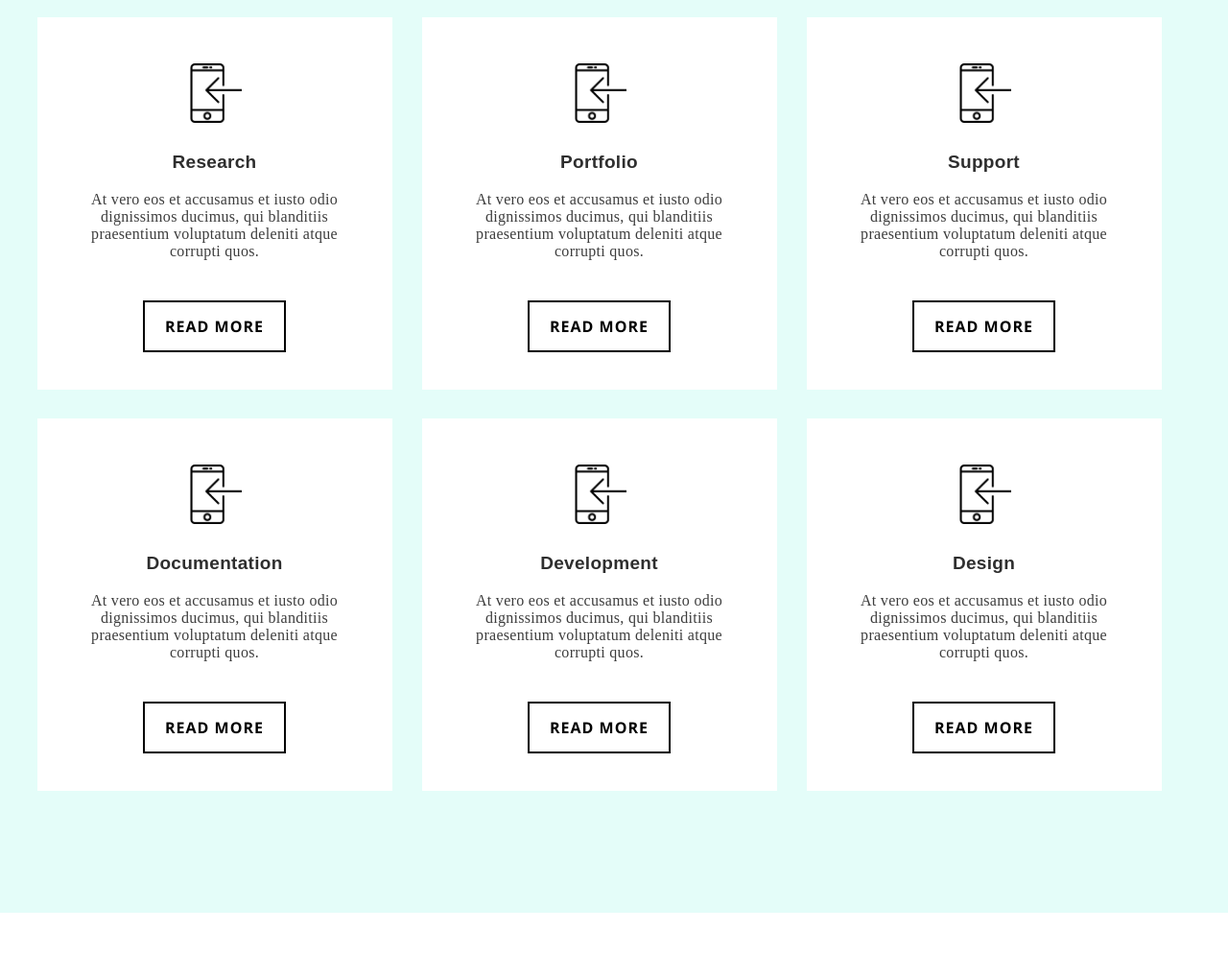
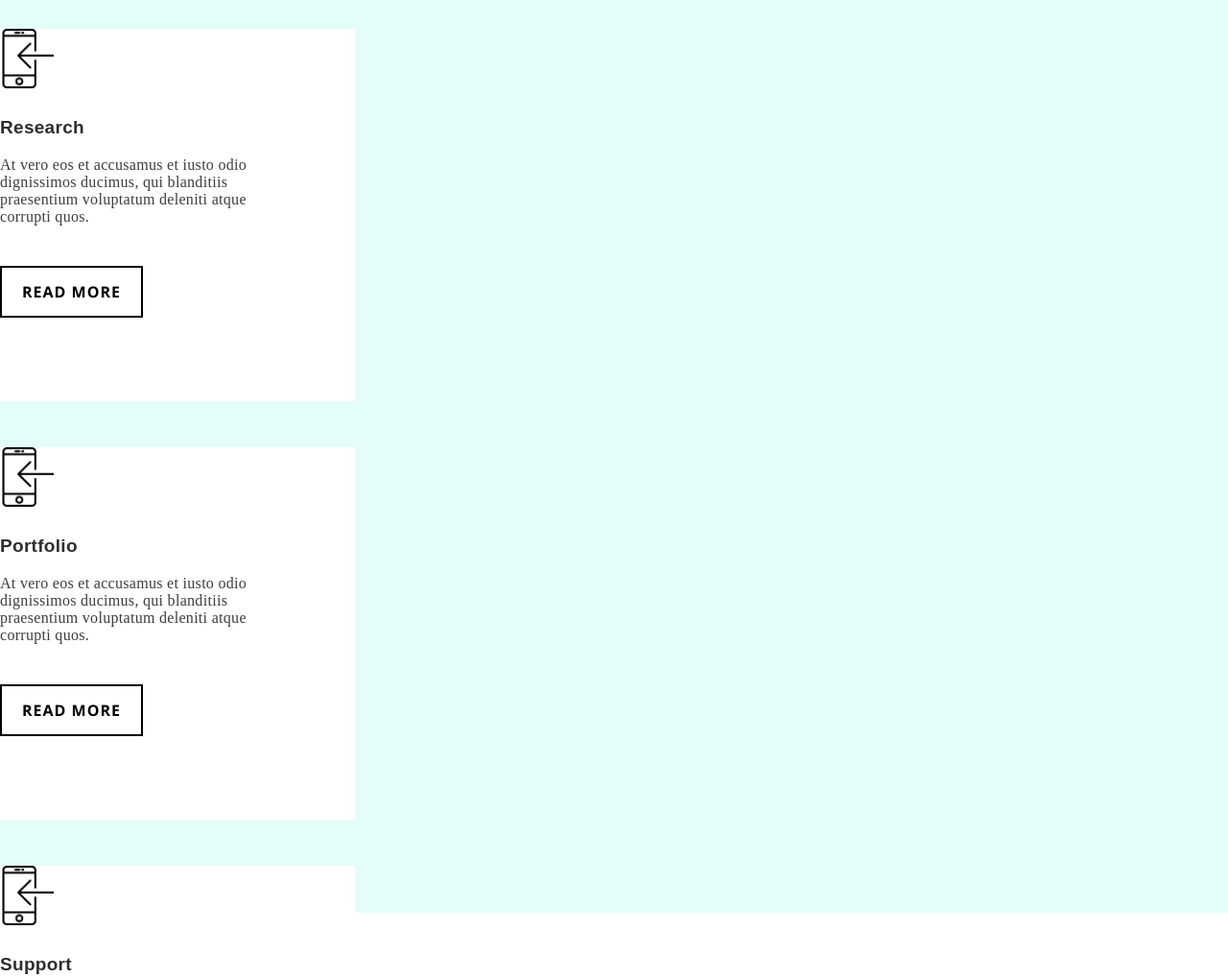
Before and after one commit to vldmrzmz/My-Project-1, a plain HTML site: page index.html in a window 1280 px wide. Shown: the part 1800-2819 px from the top of the page at 96% size. Drawn offline with nearby package versions, Linux system fonts and the light colour scheme; files whose address does not match are found by name.

Commit message:
Update index.html

```diff
--- a/index.html
+++ b/index.html
@@ -75,91 +75,95 @@
 
     <div id="services" class="our_services_bg">
 
-        <div class="serv_h" align="center">Our Services</div>
-        <div class="serv_c" align="center">Lorem ipsum dolor sit amet, consectetur adipiscing elit, sed do eiusmod tempor <br> incididunt ut labore et dolore magna aliqua. Ut enim ad minim veniam,</div>
+        <div class="serv_h" >Our Services</div>
+        <div class="serv_c" >Lorem ipsum dolor sit amet, consectetur adipiscing elit, sed do eiusmod tempor <br> incididunt ut labore et dolore magna aliqua. Ut enim ad minim veniam,</div>
+
+        <div class="serv_block_container">
+
+            <div class="serv_block">
+                    <div class="black_phone_icon"></div>
+
+                <p class="benefit_block_h" >Research</p>
+
+                    <p id="serv_block_c" class="benefit_block_c">At vero eos et accusamus et iusto odio dignissimos ducimus, qui blan&shy;ditiis praesentium voluptatum deleniti atque corrupti quos.</p>
+
+                    <a class="secondary_button our_services_button" href="" >read more</a>
+
+            </div>
 
 
-        <div class="serv_block_panel_1">
             <div class="serv_block">
-                <center>
+
                     <div class="black_phone_icon"></div>
-                </center>
 
-                <p class="benefit_block_h" align=" center ">Research</p>
-                <center>
+                <p class="benefit_block_h">Portfolio</p>
+
                     <p id="serv_block_c" class="benefit_block_c">At vero eos et accusamus et iusto odio dignissimos ducimus, qui blan&shy;ditiis praesentium voluptatum deleniti atque corrupti quos.</p>
-                </center>
-                <center>
-                    <div class="secondary_button">read more</div>
-                </center>
+
+                    <a class="secondary_button our_services_button" href="" >read more</a>
+
             </div>
-            <div class="serv_block">
-                <center>
-                    <div class="black_phone_icon"></div>
-                </center>
-                <p class="benefit_block_h" align=" center ">Portfolio</p>
-                <center>
-                    <p id="serv_block_c" class="benefit_block_c">At vero eos et accusamus et iusto odio dignissimos ducimus, qui blan&shy;ditiis praesentium voluptatum deleniti atque corrupti quos.</p>
-                </center>
-                <center>
-                    <div class="secondary_button">read more</div>
-                </center>
-            </div>
-            <div class="serv_block">
-                <center>
-                    <div class="black_phone_icon"></div>
-                </center>
-                <p class="benefit_block_h" align=" center ">Support</p>
-                <center>
-                    <p id="serv_block_c" class="benefit_block_c">At vero eos et accusamus et iusto odio dignissimos ducimus, qui blan&shy;ditiis praesentium voluptatum deleniti atque corrupti quos.</p>
-                </center>
-                <center>
-                    <div class="secondary_button">read more</div>
-                </center>
-            </div>
-        </div>
 
 
-        <div class="serv_block_panel_2">
+
+
 
             <div class="serv_block">
-                <center>
+
                     <div class="black_phone_icon"></div>
-                </center>
-                <p class="benefit_block_h" align=" center ">Documentation</p>
-                <center>
+
+                <p class="benefit_block_h">Support</p>
+
                     <p id="serv_block_c" class="benefit_block_c">At vero eos et accusamus et iusto odio dignissimos ducimus, qui blan&shy;ditiis praesentium voluptatum deleniti atque corrupti quos.</p>
-                </center>
-                <center>
-                    <div class="secondary_button">read more</div>
-                </center>
+                    <a class="secondary_button our_services_button" href="" >read more</a>
+
             </div>
+
+
+
             <div class="serv_block">
-                <center>
                     <div class="black_phone_icon"></div>
-                </center>
-                <p class="benefit_block_h" align=" center ">Development</p>
-                <center>
+                <p class="benefit_block_h" >Documentation</p>
+                <p id="serv_block_c" class="benefit_block_c">At vero eos et accusamus et iusto odio dignissimos ducimus, qui blan&shy;ditiis praesentium voluptatum deleniti atque corrupti quos.</p>
+
+                    <a class="secondary_button our_services_button" href="" >read more</a>
+
+            </div>
+
+
+
+            <div class="serv_block">
+
+                    <div class="black_phone_icon"></div>
+
+                <p class="benefit_block_h" >Development</p>
+
                     <p id="serv_block_c" class="benefit_block_c">At vero eos et accusamus et iusto odio dignissimos ducimus, qui blan&shy;ditiis praesentium voluptatum deleniti atque corrupti quos.</p>
-                </center>
-                <center>
-                    <div class="secondary_button">read more</div>
-                </center>
+
+                    <a class="secondary_button our_services_button" href="" >read more</a>
+
             </div>
+
+
+
+
             <div class="serv_block">
-                <center>
+
                     <div class="black_phone_icon"></div>
-                </center>
-                <p class="benefit_block_h" align=" center ">Design</p>
-                <center>
+
+                <p class="benefit_block_h" >Design</p>
+
                     <p id="serv_block_c" class="benefit_block_c">At vero eos et accusamus et iusto odio dignissimos ducimus, qui blan&shy;ditiis praesentium voluptatum deleniti atque corrupti quos.</p>
-                </center>
-                <center>
-                    <div class="secondary_button">read more</div>
-                </center>
+
+                    <a class="secondary_button our_services_button" href="" >read more</a>
+
             </div>
         </div>
     </div>
+
+
+
+
 
 
     <div class="latest_work_block ">
@@ -174,7 +178,7 @@
                 <a class="secondary_button " href=" ">mockups</a>
             </nav>
         </center>
-    </div> -->
+    </div>
 
 
 
```
